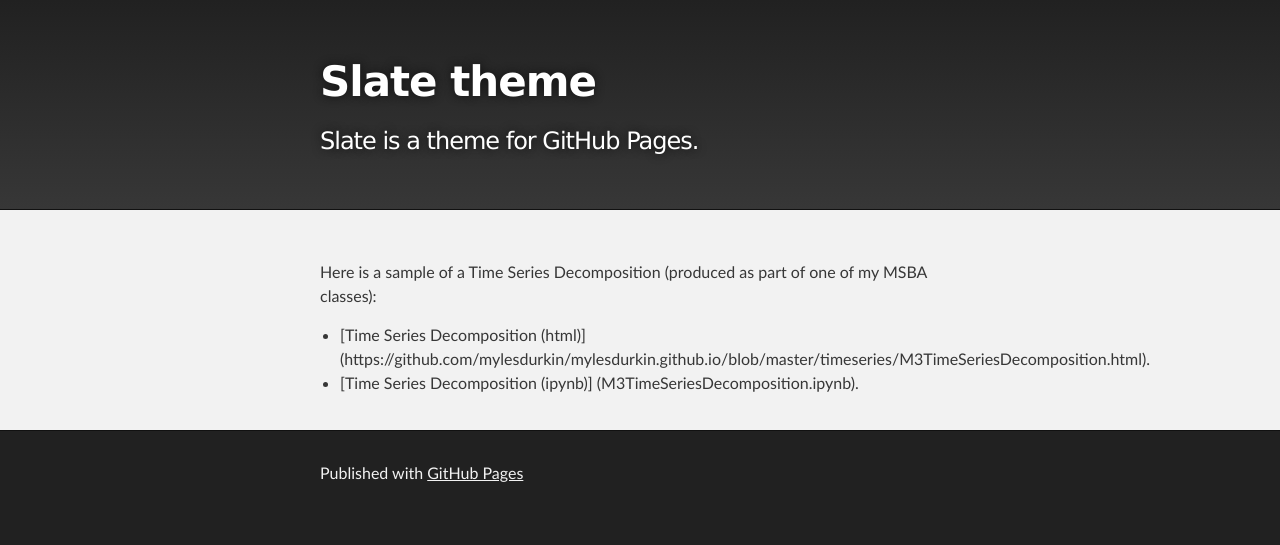
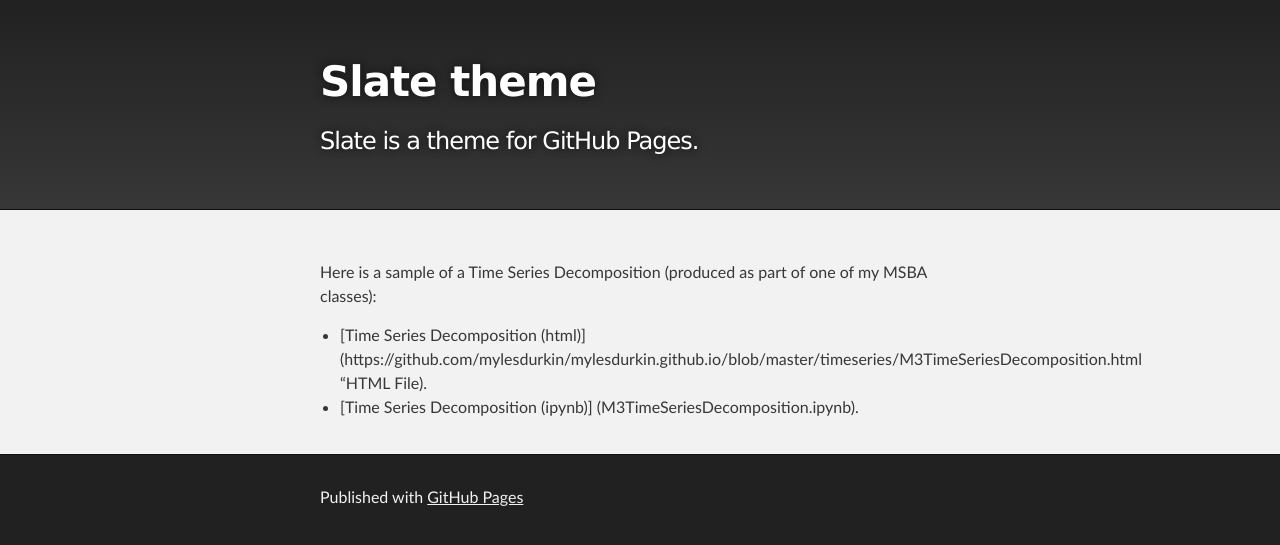
Before and after one commit to mylesdurkin/mylesdurkin.github.io, a Jekyll site: the page built from timeseries/index.md, in a window 1280 px wide. Shown: the top 545 px of the page. Built offline with Jekyll 4.4.1, drawn with Linux system fonts in a browser that asks for light colours; our own code applies the rules of GitHub Pages for plain Markdown files.

Commit message:
Update index.md

```diff
--- a/timeseries/index.md
+++ b/timeseries/index.md
@@ -5,5 +5,5 @@ description: Course Work from W&M MSBA program, Competing Through Business Analy
 
 Here is a sample of a Time Series Decomposition (produced as part of one of my MSBA classes):
 
-* [Time Series Decomposition (html)] (https://github.com/mylesdurkin/mylesdurkin.github.io/blob/master/timeseries/M3TimeSeriesDecomposition.html).
+* [Time Series Decomposition (html)] (https://github.com/mylesdurkin/mylesdurkin.github.io/blob/master/timeseries/M3TimeSeriesDecomposition.html "HTML File).
 * [Time Series Decomposition (ipynb)] (M3TimeSeriesDecomposition.ipynb).
```
